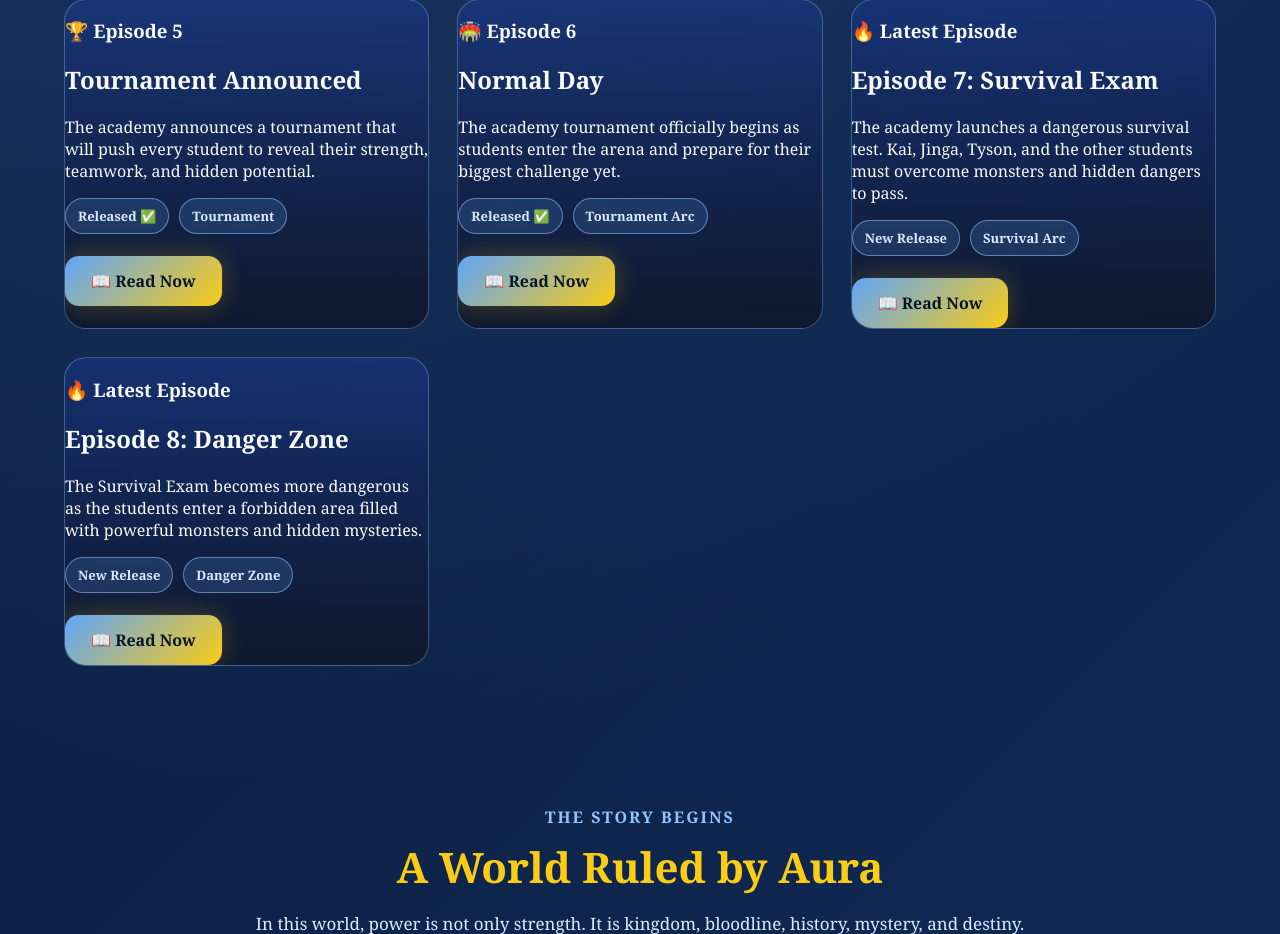
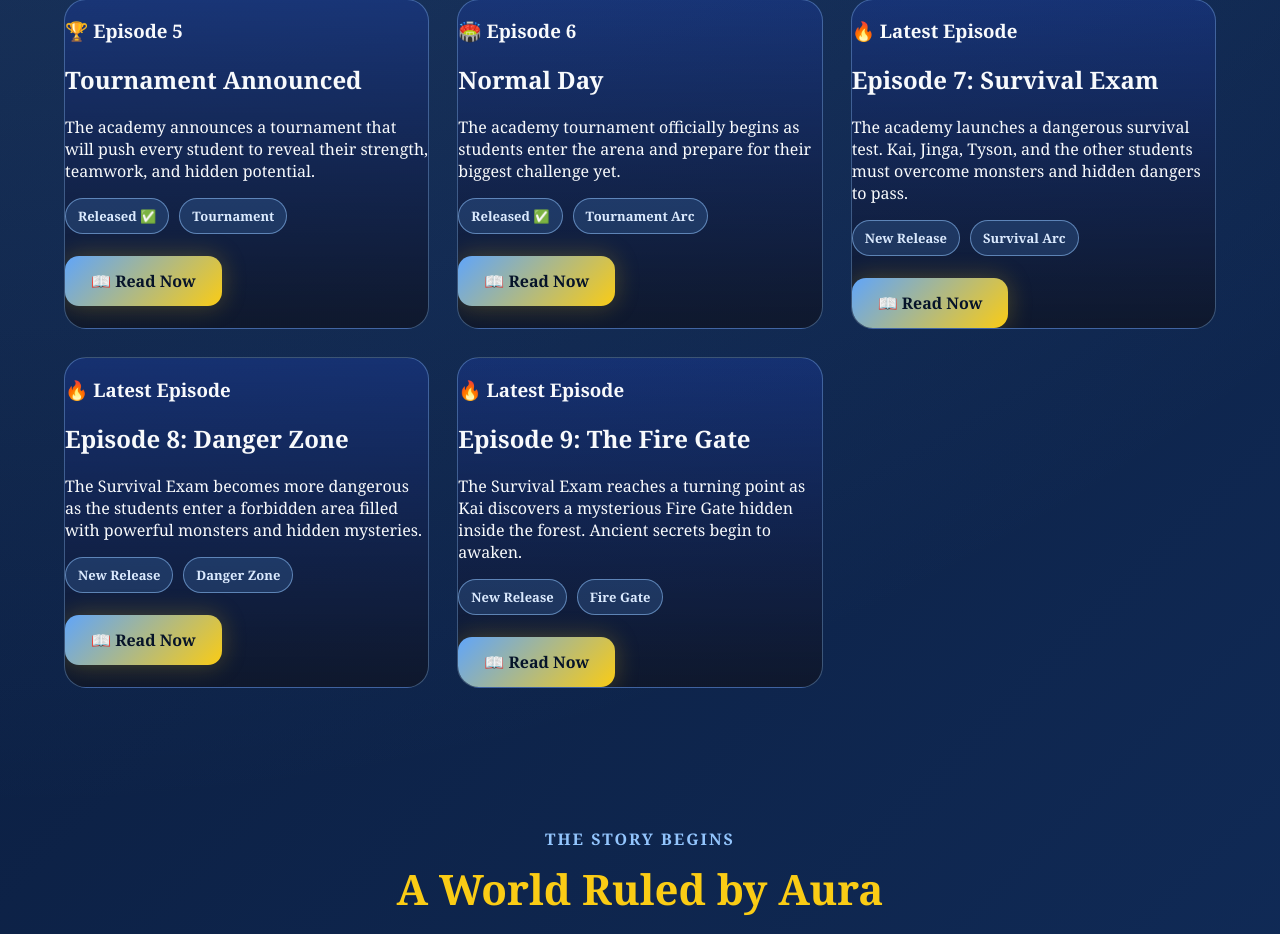
Before and after one commit to infinityaiworld001-cmd/my_world, a Flask app: page / in a window 1280 px wide. Shown: the part 1272-2206 px from the top of the page. Run offline with Flask 3, Linux system fonts and the light colour scheme.

Commit message:
Update index.html

```diff
--- a/templates/index.html
+++ b/templates/index.html
@@ -197,6 +197,31 @@
 
 </div>
 
+        <div class="chapter-card">
+
+    <h3>🔥 Latest Episode</h3>
+
+    <h2>Episode 9: The Fire Gate</h2>
+
+    <p>
+        The Survival Exam reaches a turning point as Kai
+        discovers a mysterious Fire Gate hidden inside
+        the forest. Ancient secrets begin to awaken.
+    </p>
+
+    <div class="tag-row">
+        <span class="tag">New Release</span>
+        <span class="tag">Fire Gate</span>
+    </div>
+
+    <br>
+
+    <a href="/manga/episode-9/1" class="btn">
+        📖 Read Now
+    </a>
+
+</div>
+
     </div>
 </section>
 
```
